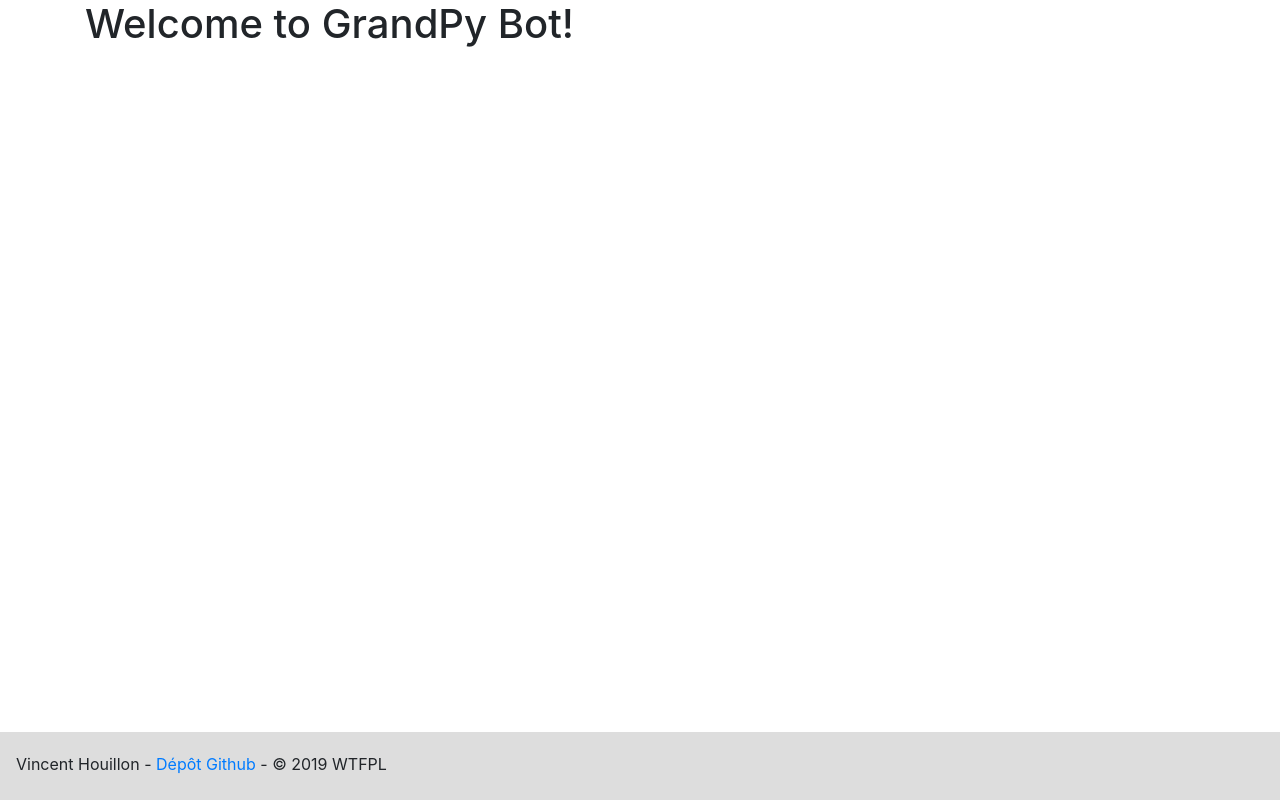
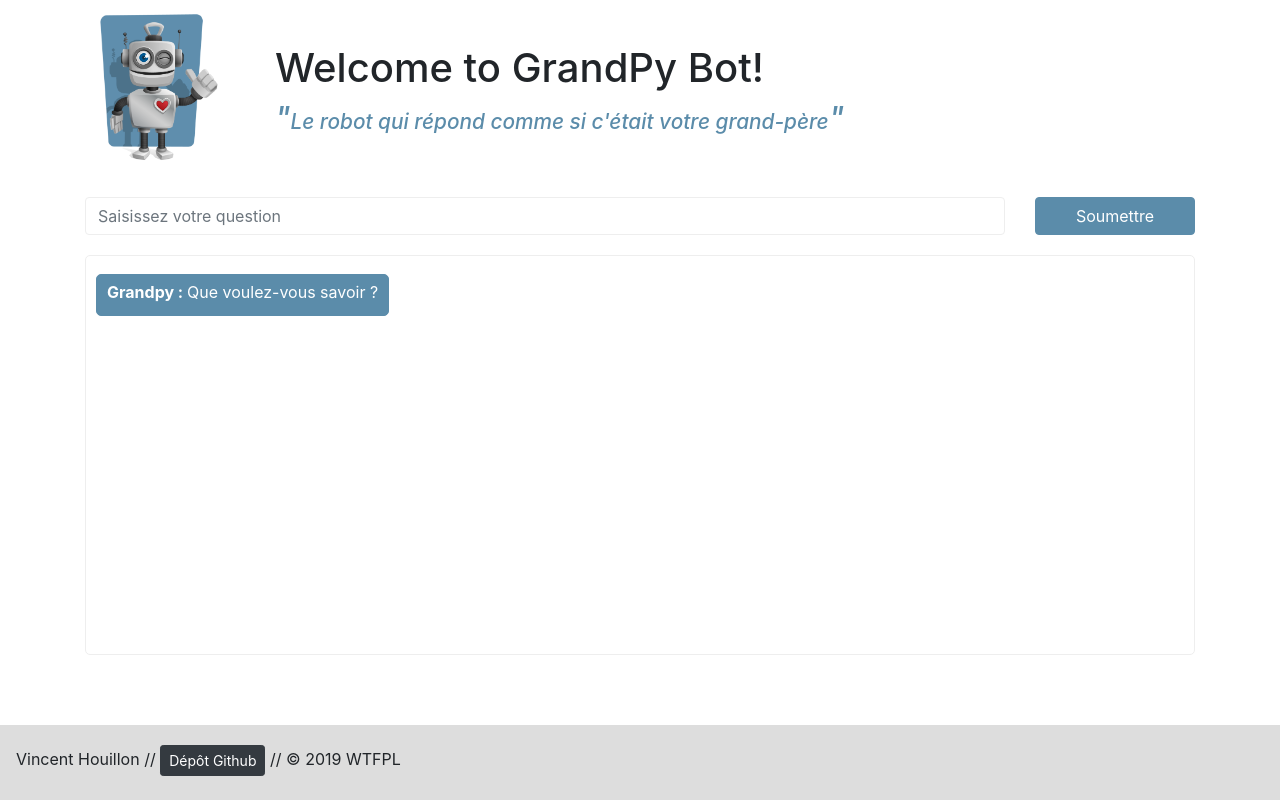
Before and after one commit to vincenthouillon/grandpy_bot, a Flask app: page / in a window 1280 px wide. Run offline with Flask 2, Linux system fonts and the light colour scheme; some libraries are stand-ins or nearby versions.

Commit message:
work in progress on the html page & update README

```diff
--- a/grandpy/static/css/style.css
+++ b/grandpy/static/css/style.css
@@ -1,4 +1,82 @@
 .navbar {
     background-color: #dddddd;
-    padding-top: 20px;
+    padding-top     : 20px;
 }
+
+.form-control {
+    border       : 1px solid #eee;
+    margin-bottom: 10px;
+}
+
+.btn-primary {
+    background-color: #5b8caa;
+    border-color    : #5b8caa;
+}
+
+.btn-primary:hover {
+    background-color: #4a7187;
+    border-color    : #4a7187;
+}
+
+#robot {
+    width: 140px;
+    float: left;
+}
+
+h1 {
+    padding-top: 44px;
+}
+
+header h2 {
+    color     : #5b8caa;
+    font-style: italic;
+    font-size : 1.3em;
+
+}
+
+header h2:before {
+    content  : '"';
+    font-size: 1.5em;
+}
+
+header h2:after {
+    content  : '"';
+    font-size: 1.5em;
+}
+
+#discuss {
+    text-align   : justify;
+    overflow     : auto;
+    height       : 400px;
+    border       : 1px solid #eee;
+    border-radius: 5px;
+    padding      : 10px;
+    margin       : 10px 0;
+}
+
+.msg {
+    padding         : 10px 10px 0 10px;
+    line-height     : 14px;
+    margin          : 8px 0;
+    border          : 1px solid #5b8caa;
+    background-color: #5b8caa;
+    color           : white;
+    border-radius   : 5px;
+    display         : inline-block;
+}
+
+@media screen and (max-width: 768px) {
+    #robot {
+        width     : 60px;
+        margin    : 0;
+    }
+
+    h1 {
+        font-size  : 1.4em;
+        padding-top: 5px;
+    }
+
+    header h2 {
+        font-size: 1em;
+    }
+}
--- a/grandpy/templates/index.html
+++ b/grandpy/templates/index.html
@@ -14,15 +14,42 @@
 <body>
     <div class="container">
         <header>
-            <h1>Welcome to GrandPy Bot!</h1>
+            <div class="row">
+                <div class="col-xl-2 col-lg-2 col-md-3 col-2">
+                    <img id="robot" src="../static/img/robot.png" alt="robot clipart">
+                </div>
+                <div class="col-xl-10 col-lg-10 col-md-9 col-10">
+                    <h1>Welcome to GrandPy Bot!</h1>
+                    <h2>Le robot qui répond comme si c'était votre grand-père</h2>
+                </div>
+            </div>
+            <br>
+            <form>
+                <div class="row">
+                    <div class="col-lg-10 col-sm-12">
+                        <input type="text" class="form-control" placeholder="Saisissez votre question">
+                    </div>
+                    <div class="col-lg-2">
+                        <button type="submit" class="btn btn-primary btn-block">Soumettre</button>
+                    </div>
+                </div>
+            </form>
         </header>
     </div>
 
+    <div class="container">
+        <div id="discuss">
+            <div class="msg">
+                <p><strong>Grandpy : </strong>Que voulez-vous savoir ?</p>
+            </div>
+        </div>
+    </div>
 
     <footer>
         <div class="navbar fixed-bottom">
-            <p>Vincent Houillon -
-                <a href="https://github.com/vincenthouillon/grandpy_bot">Dépôt Github</a> -
+            <p>Vincent Houillon //
+                <a class="btn btn-dark btn-sm" href="https://github.com/vincenthouillon/grandpy_bot" target=_blank>Dépôt
+                    Github</a> //
                 &copy 2019 WTFPL
             </p>
         </div>
```
Also changed, not shown: README.md, grandpy/static/img/Screenshot.png (added), grandpy/static/img/robot.png (added).
